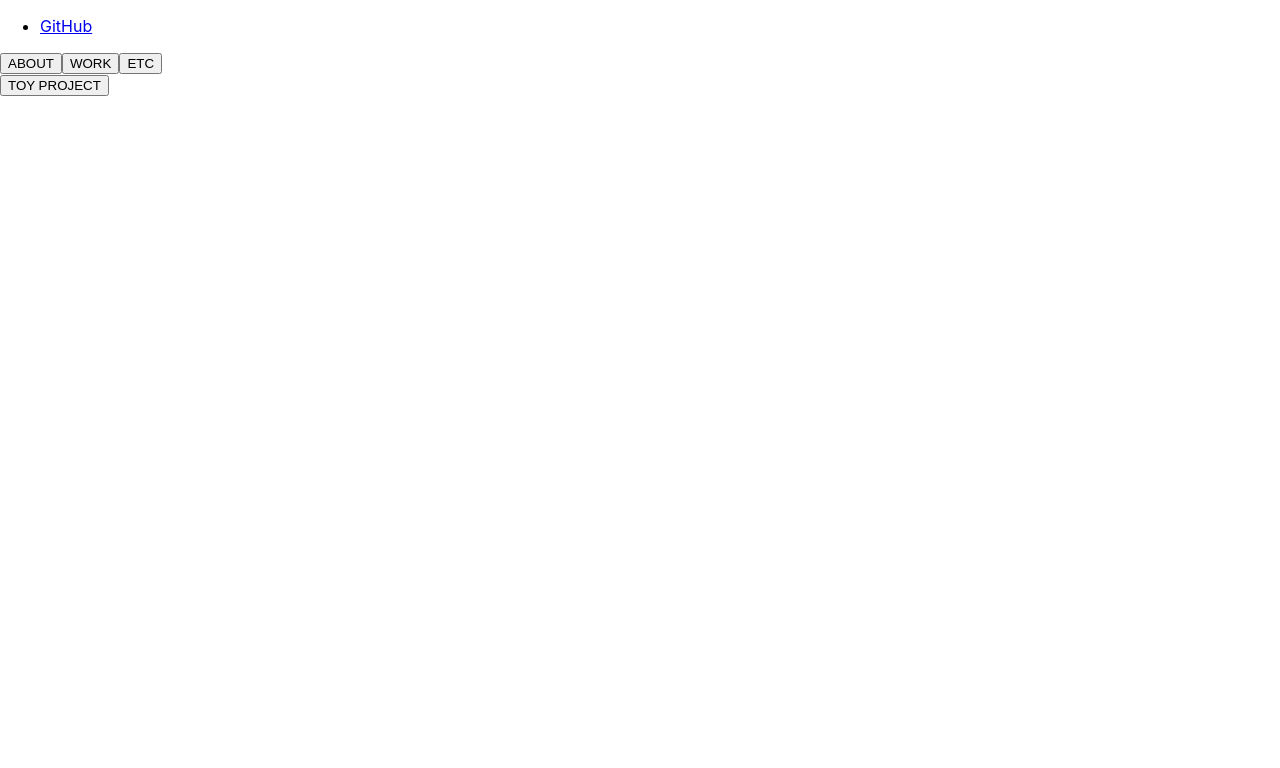
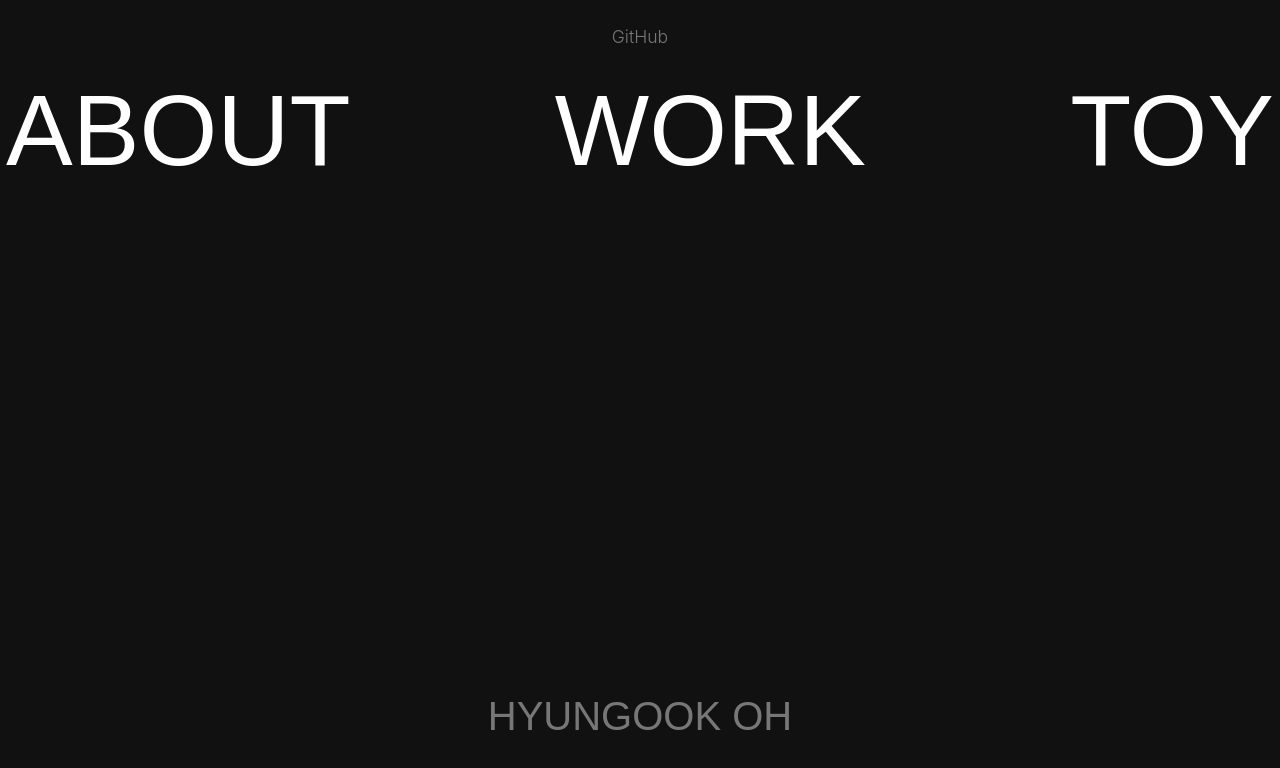
Before and after one commit to hyungook/ooks-story, a React (Create React App) app: page / in a window 1280 px wide. Shown: the top 768 px of the page. Built offline with nearby package versions, Linux system fonts and the light colour scheme.

Commit message:
styled-component 추가 및 html 마크업

```diff
--- a/package.json
+++ b/package.json
@@ -6,9 +6,11 @@
     "@testing-library/jest-dom": "^5.11.4",
     "@testing-library/react": "^11.1.0",
     "@testing-library/user-event": "^12.1.10",
+    "node-sass": "^5.0.0",
     "react": "^17.0.1",
     "react-dom": "^17.0.1",
     "react-scripts": "4.0.0",
+    "styled-components": "^5.2.1",
     "web-vitals": "^0.2.4"
   },
   "scripts": {
--- a/src/components/Header.js
+++ b/src/components/Header.js
@@ -1,4 +1,8 @@
 import React from 'react'
+import styled from 'styled-components';
+import '../styles/reset.css';
+import '../styles/Header.css'
+
 
 class Header extends React.Component {
     render() {
@@ -13,7 +17,7 @@ class Header extends React.Component {
                         </li>
                     </ul>
                     <nav className={"main__nav"}>
-                        <div>
+                        <div className={"main__nav__wrap"}>
                             <a href={""}>
                                 <button>
                                     ABOUT
@@ -26,18 +30,19 @@ class Header extends React.Component {
                             </a>
                             <a href={""}>
                                 <button>
-                                    ETC
+                                    TOY
                                 </button>
                             </a>
                         </div>
                     </nav>
-                </section>
-                <section className={"section__toy"}>
-                    <button className={"toy__button"}>
-                        TOY PROJECT
-                    </button>
+                    <div className={"name__box"}>
+                        <button className={"toy__button"}>
+                            HYUNGOOK OH
+                        </button>
+                    </div>
                 </section>
             </div>
+            <div className={"line"}></div>
         </header>
     }
 }
--- /dev/null
+++ b/src/components/Header__styled.js
@@ -0,0 +1,2 @@
+import React from 'react'
+import styled from 'styled-components';
--- /dev/null
+++ b/src/styles/Header.css
@@ -0,0 +1,67 @@
+@charset 'utf-8';
+
+.header__wrap {
+  width: 100%;
+  height: 100vh;
+  background-color: #111;
+}
+
+.section__header {
+  width: 100%;
+  height: auto;
+  display: flex;
+  justify-content: center;
+  flex-direction: column;
+}
+
+.header__ul {
+  width: 100%;
+
+  display: flex;
+  justify-content: space-around;
+  align-items: center;
+
+  /* background-color: tomato; */
+}
+.header__ul li {
+  padding: 1.6rem 2rem;
+}
+.header__ul li a {
+  color: #fff;
+  text-decoration: none;
+  /* font-family: Noto Sans KR,sans-serif; */
+  font-size: 1.1rem;
+  /* line-height: 1.9; */
+  color: #777;
+  font-weight: 300;
+  white-space: pre-line;
+}
+
+.main__nav {
+  width: 100%;
+  height: auto;
+}
+.main__nav__wrap {
+  display: flex;
+  justify-content: space-between;
+}
+
+.main__nav__wrap a button {
+  color: #fff;
+
+  font-size: 100px;
+}
+.name__box {
+  display: flex;
+  justify-content: center;
+  align-items: center;
+}
+.toy__button {
+  position: absolute;
+  font-size: 2.5rem;
+  padding: 0 0.2em;
+  bottom: 60px;
+  color: #777;
+  /* border-bottom: 1px solid #296dff; */
+  line-height: 1.2;
+}
--- /dev/null
+++ b/src/styles/reset.css
@@ -0,0 +1,146 @@
+@charset 'utf-8';
+
+html {
+  font-family: "Apple SD Gothic Neo", Roboto, "Noto Sans KR", NanumGothic,
+    "Malgun Gothic", sans-serif;
+  line-height: 1.2;
+  word-wrap: break-word;
+}
+body {
+  -webkit-font-smoothing: antialiased;
+}
+html,
+body,
+div,
+span,
+applet,
+object,
+iframe,
+h1,
+h2,
+h3,
+h4,
+h5,
+h6,
+p,
+blockquote,
+pre,
+a,
+abbr,
+acronym,
+address,
+big,
+cite,
+code,
+del,
+dfn,
+em,
+img,
+ins,
+kbd,
+q,
+s,
+samp,
+small,
+strike,
+strong,
+sub,
+sup,
+tt,
+var,
+b,
+u,
+i,
+center,
+dl,
+dt,
+dd,
+ol,
+ul,
+li,
+fieldset,
+form,
+label,
+legend,
+table,
+caption,
+tbody,
+tfoot,
+thead,
+tr,
+th,
+td,
+article,
+aside,
+canvas,
+details,
+embed,
+figure,
+figcaption,
+footer,
+header,
+hgroup,
+menu,
+nav,
+output,
+ruby,
+section,
+summary,
+time,
+mark,
+audio,
+video {
+  margin: 0;
+  padding: 0;
+  border: 0;
+}
+article,
+aside,
+details,
+figcaption,
+figure,
+footer,
+header,
+hgroup,
+menu,
+nav,
+section {
+  display: block;
+}
+div,
+span,
+article,
+section,
+header,
+footer,
+aside,
+p,
+ul,
+li,
+fieldset,
+legend,
+label,
+a,
+nav,
+form {
+  box-sizing: border-box;
+}
+ol,
+ul,
+li {
+  list-style: none;
+}
+table {
+  border-collapse: collapse;
+  border-spacing: 0;
+}
+img {
+  max-width: 100%;
+  height: auto;
+  border: 0;
+}
+button {
+  border: 0;
+  background: transparent;
+  cursor: pointer;
+}
```
Also changed, not shown: 1 other file (tests, documents, lock files or other folders).
